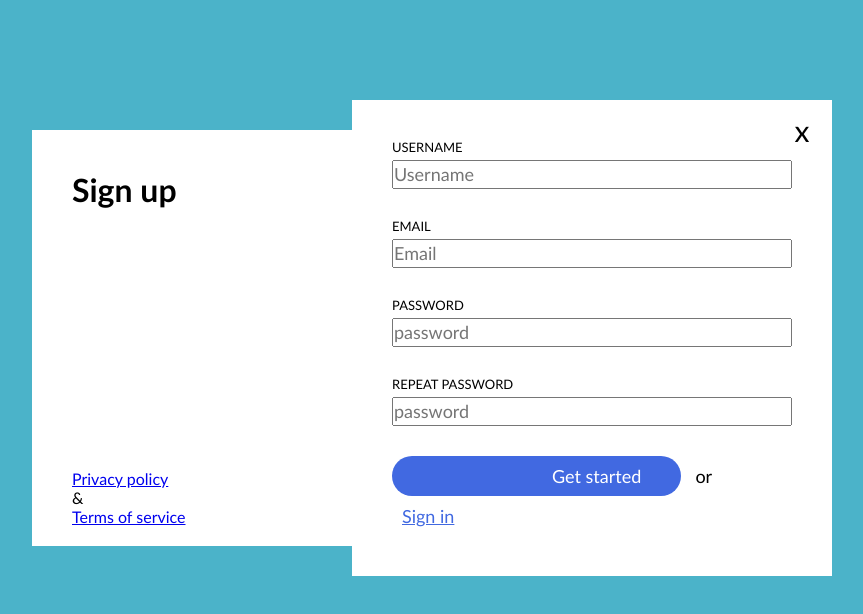
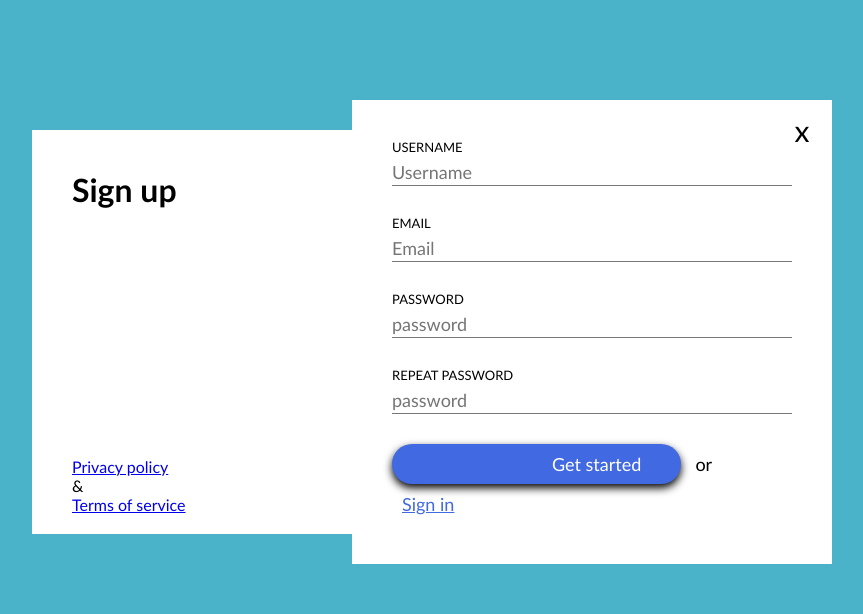
Before and after one commit to ESinkev/6-SIGN-UP2, a plain HTML site: page index.html in a window 1280 px wide. In both pictures the pointer is over the element "Get started". Shown: the whole page, without its empty margins (208-1071 px from the left). Drawn offline with Linux system fonts and the light colour scheme.

Commit message:
Pseudo selectors focus and hover

```diff
--- a/css/button.css
+++ b/css/button.css
@@ -8,4 +8,9 @@
     border-radius: 20px;
     background-color: royalblue;
     color: white;
+    box-shadow: 0 4px 4px #0002;
     }
+    .btn:hover {
+        box-shadow: 0 4px 8px #000;
+        cursor: pointer;
+    }
--- a/css/form.css
+++ b/css/form.css
@@ -24,9 +24,12 @@
         width: 100%;
         font-size: 18px;
         line-height: 25px;
-
+        border: none;
+        border-bottom: 1px solid #777;
     }
-
+   .input:focus {
+       outline: 2px solid #0069ba;
+   }
     .form-row > .text {
     display: inline-block;
     padding: 10px;
@@ -40,3 +43,6 @@
     font-size: 18px;
     color: royalblue;
     }
+    .form-row > ./link:hover {
+        color: red;
+    }
```
